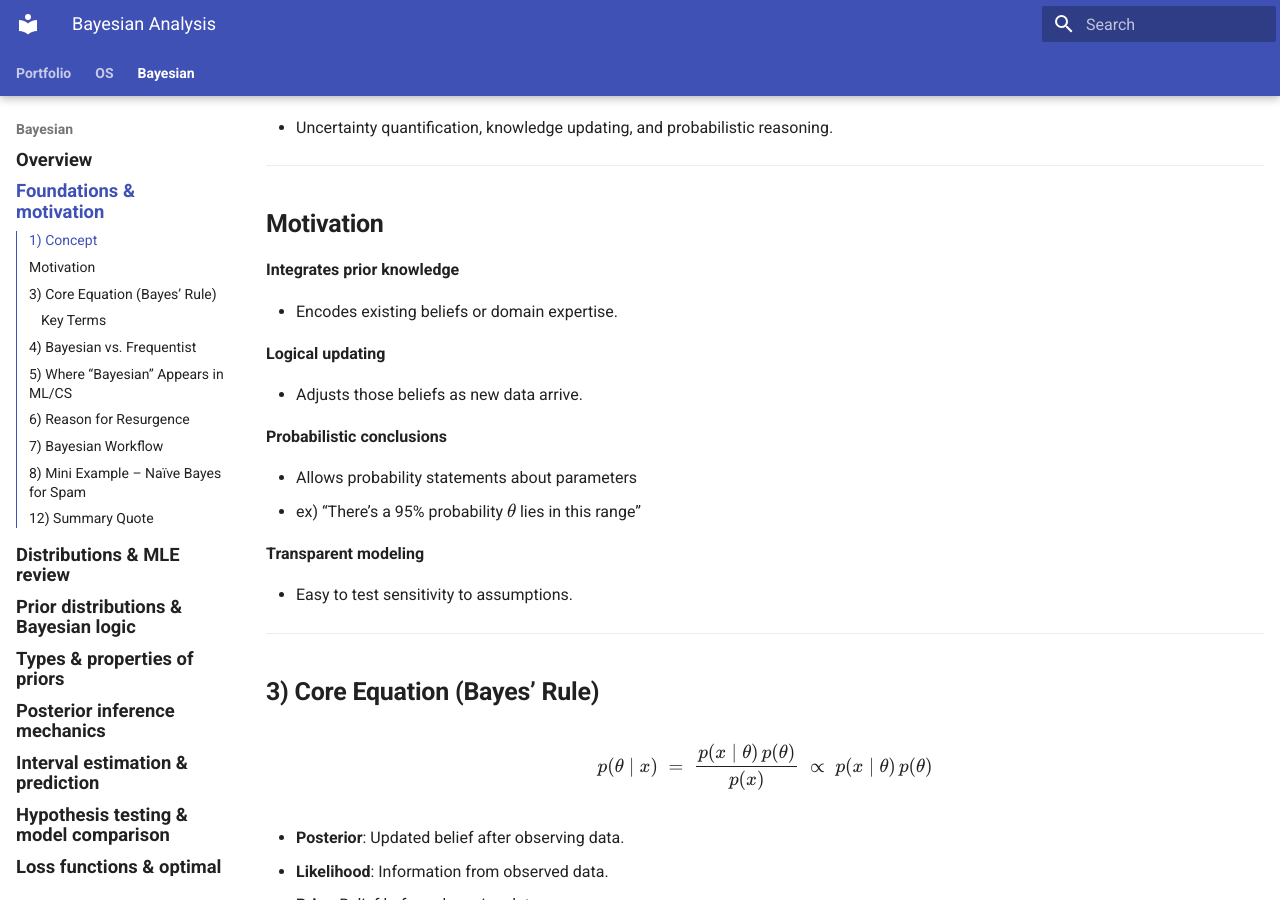
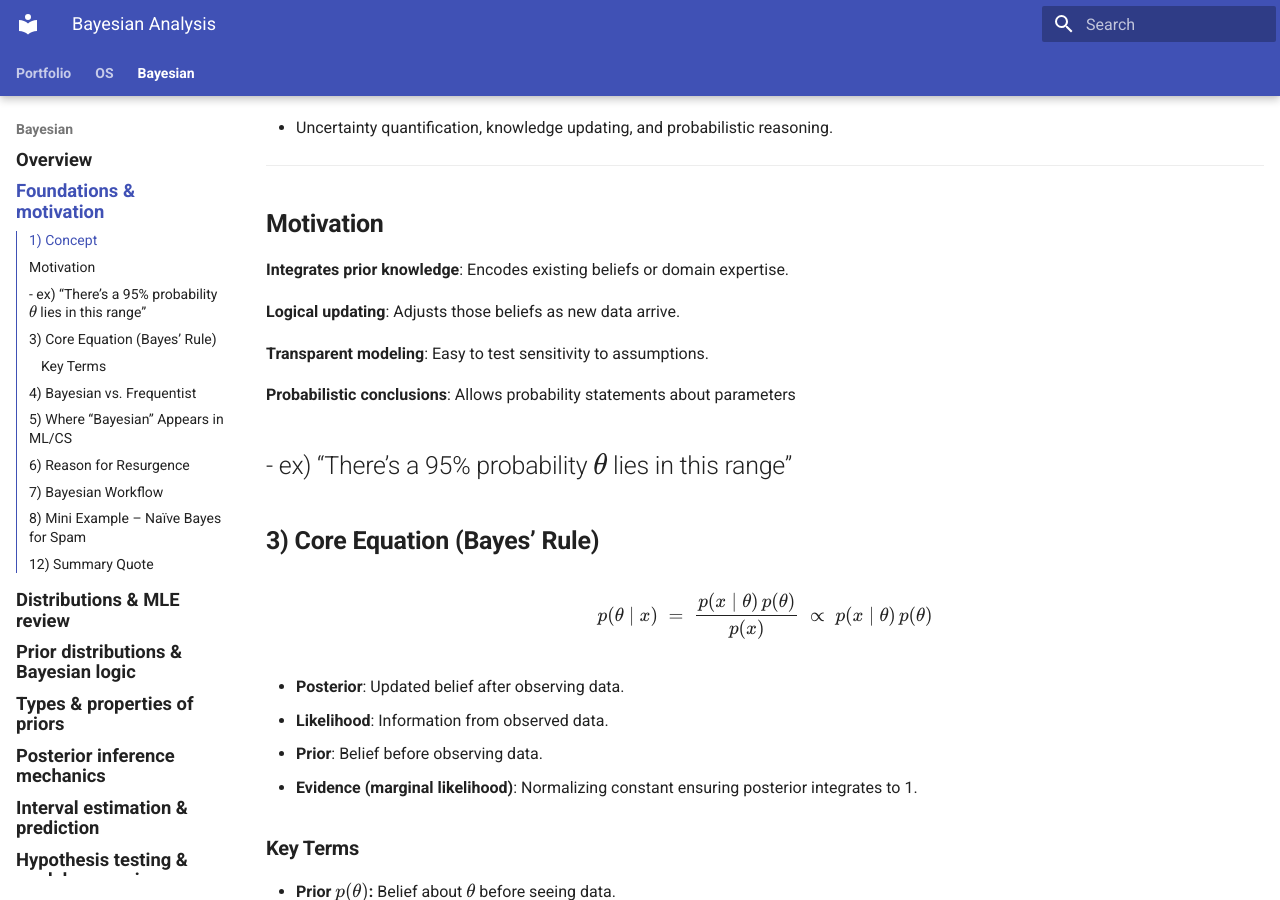
Before and after one commit to Jeongsoo-dev/ML_based_MR_CT_SeriesType_Detection, an MkDocs documentation site: the page built from docs/bayesian/foundations.md, in a window 1280 px wide and 900 px high, scrolled down 463 px. Built offline with MkDocs 1.6.1 and Material for MkDocs 9.7.7, drawn with Linux system fonts in a browser that asks for light colours.

Commit message:
Update foundations.md

```diff
--- a/docs/bayesian/foundations.md
+++ b/docs/bayesian/foundations.md
@@ -22,23 +22,15 @@ hide:
 ---
 
 ## **Motivation**
-**Integrates prior knowledge**
+**Integrates prior knowledge**: Encodes existing beliefs or domain expertise.
 
-- Encodes existing beliefs or domain expertise.
+**Logical updating**: Adjusts those beliefs as new data arrive.
 
-**Logical updating**
+**Transparent modeling**: Easy to test sensitivity to assumptions.
 
-- Adjusts those beliefs as new data arrive.
+**Probabilistic conclusions**: Allows probability statements about parameters
 
-**Probabilistic conclusions**
-
-- Allows probability statements about parameters
 - ex) “There’s a 95% probability $\theta$ lies in this range”
-
-**Transparent modeling**
-
-- Easy to test sensitivity to assumptions.
-
 ---
 
 ## **3) Core Equation (Bayes’ Rule)**
```
